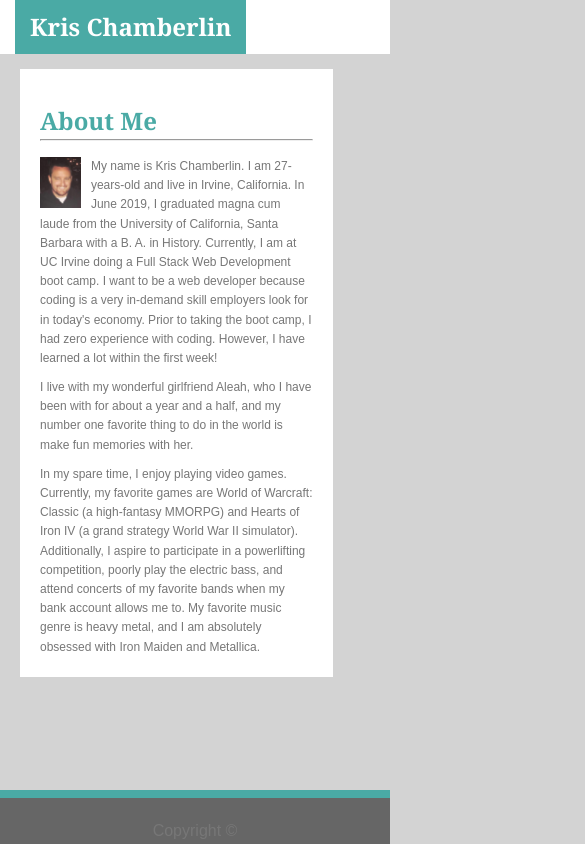
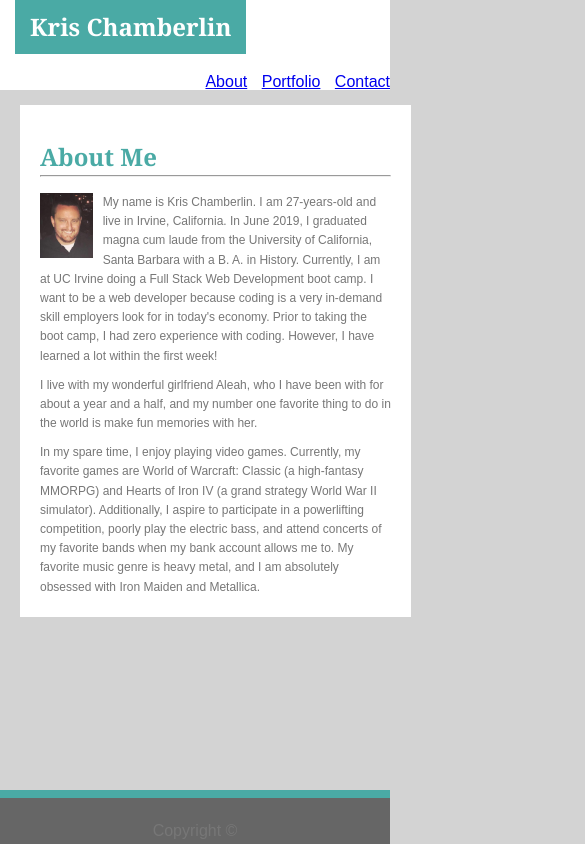
Before and after one commit to kechamberlin/Responsive-Portfolio, a plain HTML site: page index.html in a window 390 px wide. Shown: the top 844 px of the page, 585 px wide, since content can reach past the window. Drawn offline with Linux system fonts and the light colour scheme.

Commit message:
Added @media for 768px

```diff
--- a/assets/css/style.css
+++ b/assets/css/style.css
@@ -237,3 +237,13 @@ footer {
         padding-left: 15px;
     }
 }
+
+@media screen and (max-width: 768px) {
+    .header-container {
+        width: 100%;
+    }
+
+    .content-container {
+        width: 90%;
+    }
+}
```
